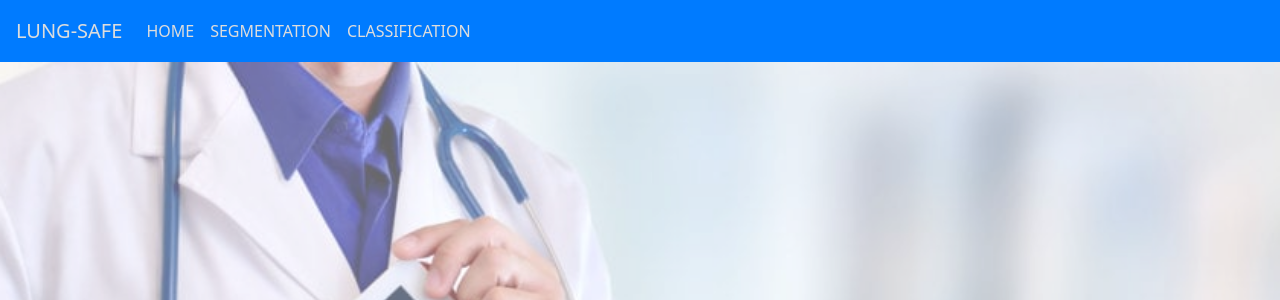
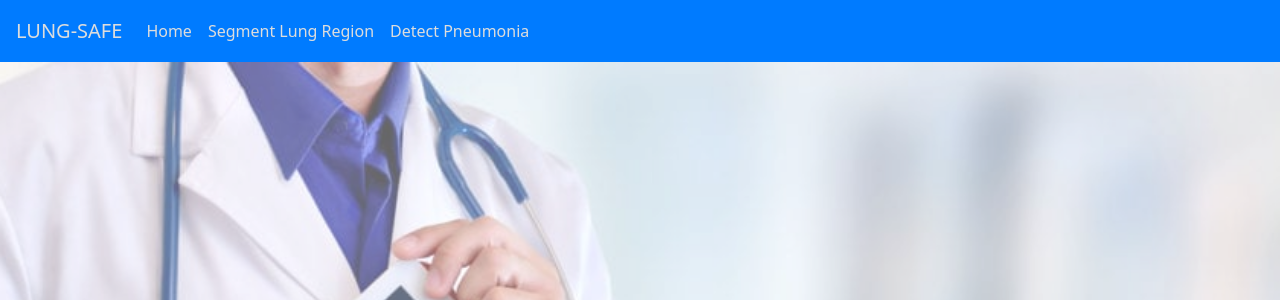
Before and after one commit to chamodcaldera/Lung-Safe---Pneumonia-Detection, a Flask app: page / in a window 1280 px wide. Shown: the top 300 px of the page. Run offline with Flask 3, Linux system fonts and the light colour scheme.

Commit message:
css changes

```diff
--- a/templates/classify.html
+++ b/templates/classify.html
@@ -22,13 +22,13 @@
         <div class="collapse navbar-collapse" id="navbarNav">
             <ul class="navbar-nav ml-auto">
                 <li class="nav-item active">
-                    <a class="nav-link" href="{{ url_for('home')}}">HOME</a>
+                    <a class="nav-link" href="{{ url_for('home')}}">Home</a>
                 </li>
                 <li class="nav-item">
-                    <a class="nav-link" href="{{ url_for('seg')}}">SEGMENTATION</a>
+                    <a class="nav-link" href="{{ url_for('seg')}}">Segment Lung Region</a>
                 </li>
                 <li class="nav-item">
-                    <a class="nav-link" href="{{ url_for('cal')}}">CLASSIFICATION</a>
+                    <a class="nav-link" href="{{ url_for('cal')}}">Detect Pneumonia</a>
                 </li>
             </ul>
         </div>
--- a/templates/home.html
+++ b/templates/home.html
@@ -18,13 +18,13 @@
     <div class="collapse navbar-collapse" id="navbarNav">
         <ul class="navbar-nav ml-auto">
             <li class="nav-item active">
-                <a class="nav-link" href="{{ url_for('home')}}">HOME</a>
+                <a class="nav-link" href="{{ url_for('home')}}">Home</a>
             </li>
             <li class="nav-item active">
-                <a class="nav-link" href="{{ url_for('seg')}}">SEGMENTATION</a>
+                <a class="nav-link" href="{{ url_for('seg')}}">Segment Lung Region</a>
             </li>
             <li class="nav-item active">
-                <a class="nav-link" href="{{ url_for('cal')}}">CLASSIFICATION</a>
+                <a class="nav-link" href="{{ url_for('cal')}}">Detect Pneumonia</a>
             </li>
 
         </ul>
--- a/templates/segmentation.html
+++ b/templates/segmentation.html
@@ -18,13 +18,13 @@
     <div class="collapse navbar-collapse" id="navbarNav">
         <ul class="navbar-nav ml-auto">
             <li class="nav-item active">
-                <a class="nav-link" href="{{ url_for('home')}}">HOME</a>
+                <a class="nav-link" href="{{ url_for('home')}}">Home</a>
             </li>
             <li class="nav-item active">
-                <a class="nav-link" href="{{ url_for('seg')}}">SEGMENTATION</a>
+                <a class="nav-link" href="{{ url_for('seg')}}">Segment Lung Region</a>
             </li>
             <li class="nav-item active">
-                <a class="nav-link" href="{{ url_for('cal')}}">CLASSIFICATION</a>
+                <a class="nav-link" href="{{ url_for('cal')}}">Detect Pneumonia</a>
             </li>
             <!-- Add other navigation links here -->
         </ul>
```
